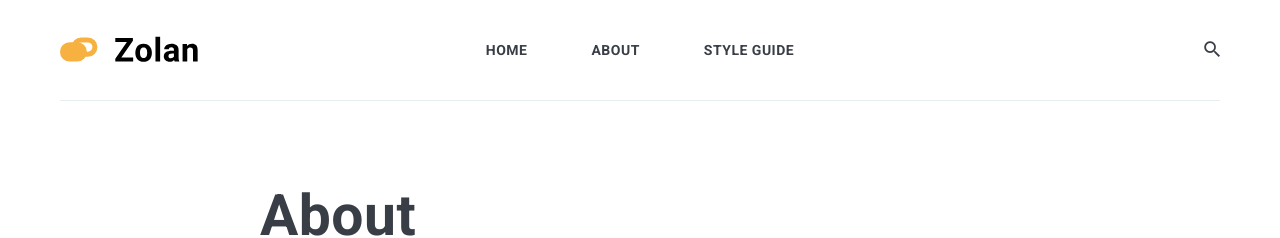
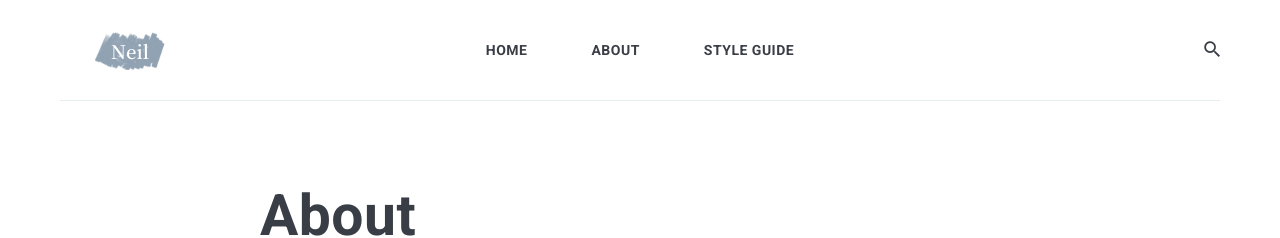
Before and after one commit to tsunglinneil/tsunglinken.github.io, a Jekyll site: the page built from _pages/about.md, in a window 1280 px wide. Shown: the top 238 px of the page. Built offline with Jekyll 4.4.1, drawn with Linux system fonts in a browser that asks for light colours; nearby versions of some CDN libraries.

Commit message:
change profile

```diff
--- a/_data/settings.yml
+++ b/_data/settings.yml
@@ -2,8 +2,8 @@
 #-------------------------------
 # General Site Settings
 title: Neil
-logo: logo.svg # You can add own logo.
-description: Zolan is modern minimal theme for Jekyll
+logo: logo-new.png # You can add own logo.
+description: Blog
 
 #-------------------------------
 # Author Settings
```
Also changed, not shown: images/logo-new.png (added), 1 other file.
